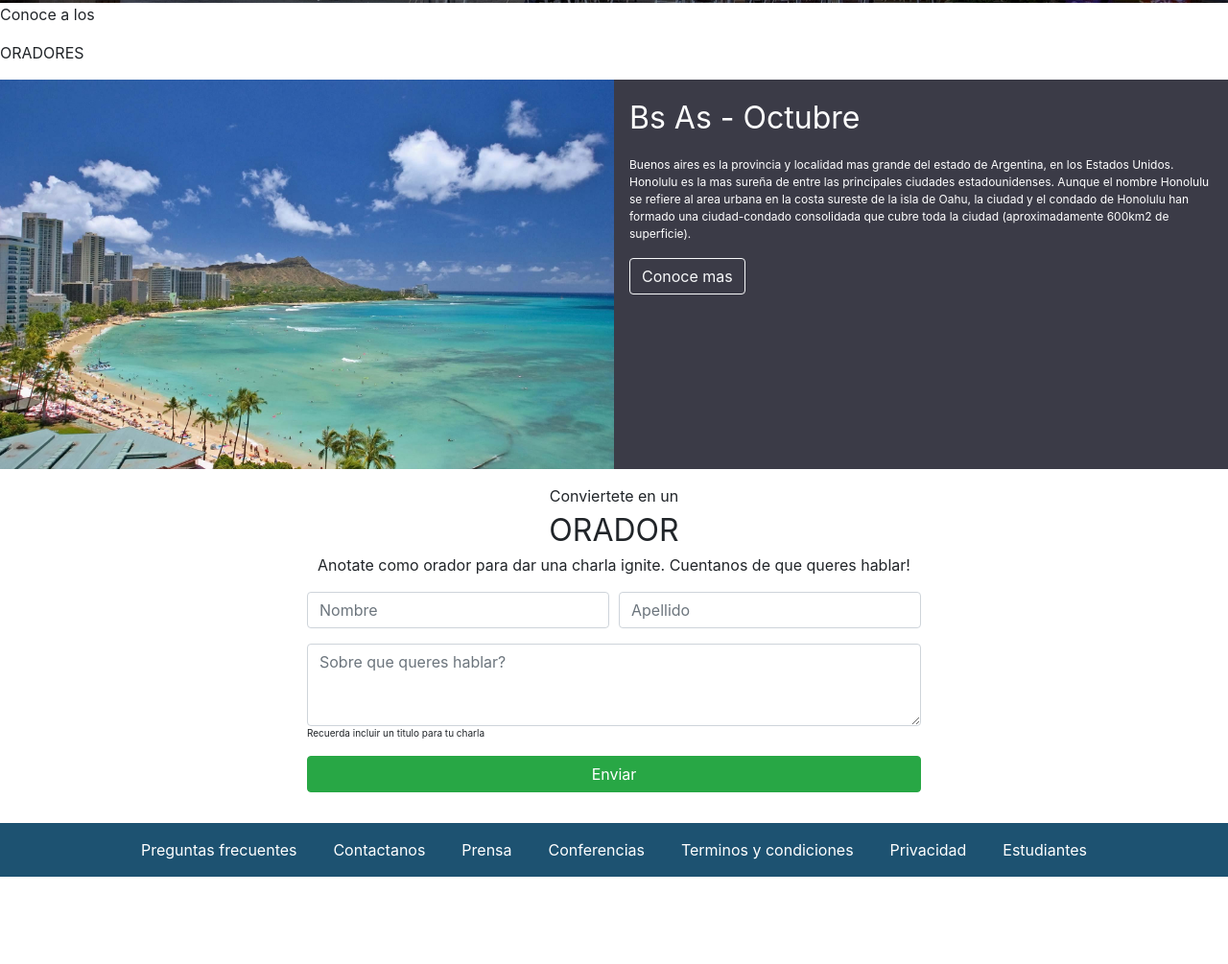
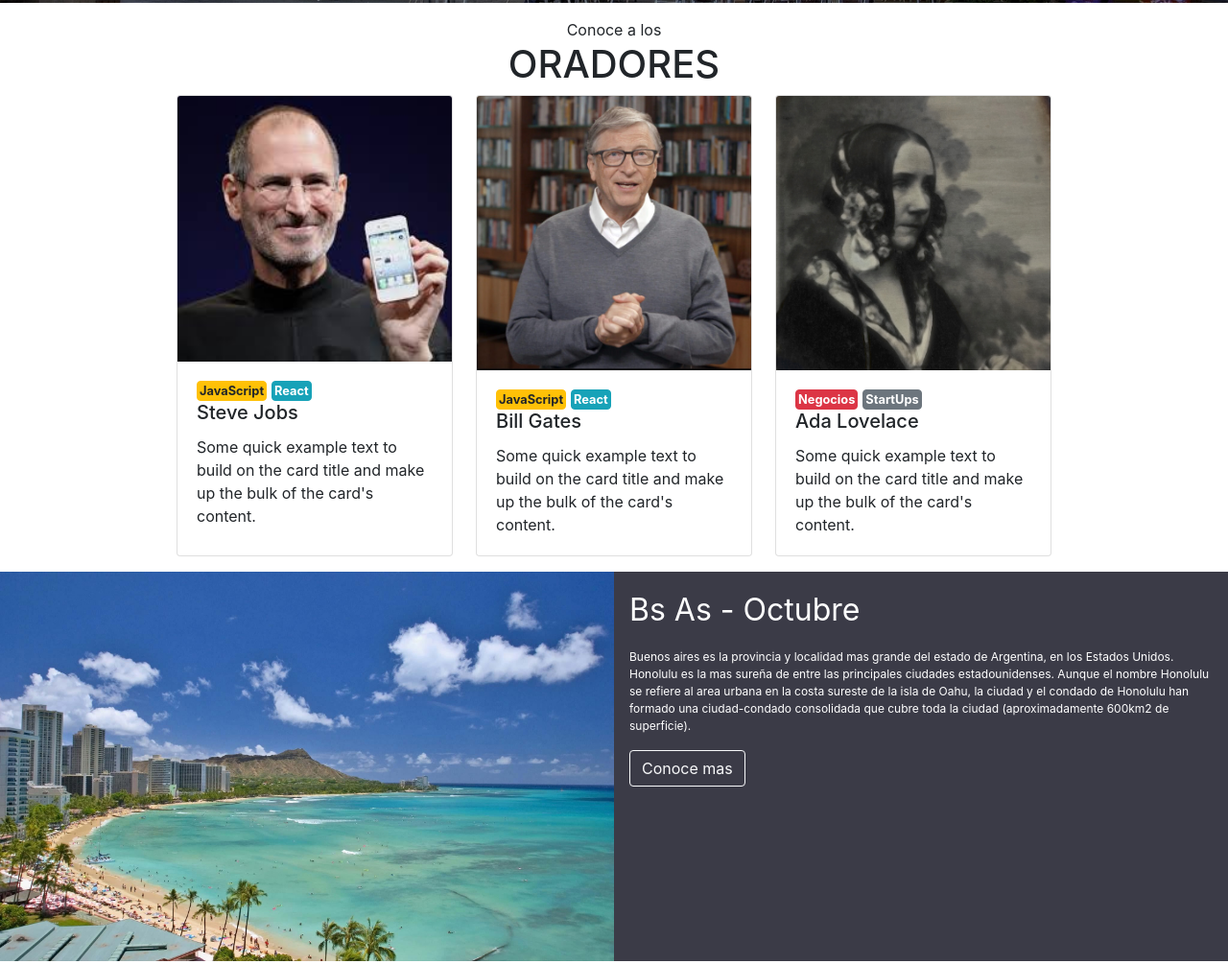
Before and after one commit to adrianquispe/tp-cac-2c2023-front, a plain HTML site: page index.html in a window 1280 px wide. Shown: the part 791-1796 px from the top of the page at 96% size. Before the commit the page ends 1705 px from the top, so only its background shows below. Drawn offline with nearby package versions, Linux system fonts and the light colour scheme.

Commit message:
faltaba los oradores, agregados

```diff
--- a/css/styles.css
+++ b/css/styles.css
@@ -11,8 +11,19 @@ header{
     display: flex;
     flex-direction: row;
     justify-content: space-between;
+    align-items: center;
     padding: 1% 5%;
     color: white;
+}
+
+.link{
+    color: white;
+    height: 1.5rem;
+}
+
+a:hover{
+    text-decoration-line: none;
+    color: grey;
 }
 
 .nav_top{
@@ -57,6 +68,23 @@ footer{
     padding-left: 5%;
     padding-right: 5%;
     text-align: right;
+}
+
+#section2{
+    display: flex;
+    flex-direction: column;
+    justify-content: center;
+    text-align: center;
+    margin-top: 1rem;
+    margin-bottom: 1rem;
+}
+
+.oradores{
+    display: flex;
+    flex-direction: row;
+    align-content: center;
+    justify-content: center;
+    gap: 1.5rem;
 }
 
 #section3{
@@ -107,6 +135,7 @@ footer{
 
 .logobox{
     display: flex;
+    align-items: center;
 }
 
 #carrusel{
@@ -119,3 +148,19 @@ footer{
 .carrusel_img{
     opacity: 50%;
 }
+
+.card-title, .card-text{
+    text-align: left;
+}
+
+.oradores-tags{
+    display: flex;
+    text-align: left;
+    gap: 5px;
+}
+
+.oradores-tags>button{
+    font-size: 0.8rem;
+    font-weight: bold;
+    padding: 0px 2px 0px 2px;
+}
--- a/index.html
+++ b/index.html
@@ -20,11 +20,11 @@
             <h5>Conf Bs As</h5>
         </div>
         <div class="nav_top">
-            <div>La conferencia</div>
-            <div>Los oradores</div>
-            <div>El lugar y fecha</div>
-            <div>Conviertete en orador</div>
-            <div style="color: #29a745;">Comprar tickets</div>
+            <a class="link" href="#">La conferencia</a>
+            <a class="link" href="#">Los oradores</a>
+            <a class="link" href="#">El lugar y fecha</a>
+            <a class="link" href="#">Conviertete en orador</a>
+            <a class="link" href="#" style="color: #29a745;">Comprar tickets</a>
         </div>
     </header>
     <section>
@@ -46,17 +46,49 @@
             <div class="section1_box">
                 <h1>Conf Bs As</h1>
                 <p>Bs As llega por primera ves a Argentina. Un evento para compartir con nuestra comunidad el conocimento y experiencia de los expertos que estan creando el futuro de internet. Ven a conocer a los miembros del evento, a otros estudiantes de Codo a Codo y los oradores de primer nivel que tenemos para ti. Te esperamos!</p>
-                <button type="button" class="btn btn-outline-success">Quiero ser orador</button>
-                <button type="button" class="btn btn-success">Comprar tickets</button>
+                <a href="#" type="button" class="btn btn-outline-success">Quiero ser orador</a>
+                <a href="#" type="button" class="btn btn-success">Comprar tickets</a>
             </div>
         </div>
         <div id="section2">
             <div>
-                <p>Conoce a los</p>
-                <p>ORADORES</p>
+                <div>Conoce a los</div>
+                <h1>ORADORES</h1>
             </div>
-            <div>
-
+            <div class="oradores">
+                <div class="card" style="width: 18rem;">
+                    <img class="card-img-top" src="img/steve.jpg" alt="Steve Jobs">
+                    <div class="card-body">
+                        <div class="oradores-tags">
+                            <button type="button" class="btn btn-warning">JavaScript</button>
+                            <button type="button" class="btn btn-info">React</button>
+                        </div>
+                        <h5 class="card-title">Steve Jobs</h5>
+                        <p class="card-text">Some quick example text to build on the card title and make up the bulk of the card's content.</p>
+                    </div>
+                </div>
+                <div class="card" style="width: 18rem;">
+                    <img class="card-img-top" src="img/bill.jpg" alt="Bill Gates">
+                    <div class="card-body">
+                        <div class="oradores-tags">
+                            <button type="button" class="btn btn-warning">JavaScript</button>
+                            <button type="button" class="btn btn-info">React</button>
+                        </div>
+                        <h5 class="card-title">Bill Gates</h5>
+                        <p class="card-text">Some quick example text to build on the card title and make up the bulk of the card's content.</p>
+                    </div>
+                </div>
+                <div class="card" style="width: 18rem;">
+                    <img class="card-img-top" src="img/ada.jpeg" alt="Ada Lovelace">
+                    <div class="card-body">
+                        <div class="oradores-tags">
+                            <button type="button" class="btn btn-danger">Negocios</button>
+                            <button type="button" class="btn btn-secondary">StartUps</button>
+                        </div>
+                        <h5 class="card-title">Ada Lovelace</h5>
+                        <p class="card-text">Some quick example text to build on the card title and make up the bulk of the card's content.</p>
+                    </div>
+                </div>
             </div>
         </div>
         <div id="section3">
@@ -66,7 +98,7 @@
             <div class="sect3_text">
                 <p style="font-size: 2rem;">Bs As - Octubre</p>
                 <p>Buenos aires es la provincia y localidad mas grande del estado de Argentina, en los Estados Unidos. Honolulu es la mas sureña de entre las principales ciudades estadounidenses. Aunque el nombre Honolulu se refiere al area urbana en la costa sureste de la isla de Oahu, la ciudad y el condado de Honolulu han formado una ciudad-condado consolidada que cubre toda la ciudad (aproximadamente 600km2 de superficie).</p>
-                <button type="button" class="btn btn-outline-light">Conoce mas</button>
+                <a href="#" type="button" class="btn btn-outline-light">Conoce mas</a>
             </div>
         </div>
         <div id="section4">
@@ -89,20 +121,20 @@
                         <textarea class="form-control" placeholder="Sobre que queres hablar?" rows="3"></textarea>
                     </div>
                     <p style="font-size: 10px;">Recuerda incluir un titulo para tu charla</p>
-                    <button style="width: 100%;" type="button" class="btn btn-success">Enviar</button>
+                    <input style="width: 100%;" class="btn btn-success" type="submit" value="Enviar">
                 </form>
             </div>
         </div>
     </section>
     <footer>
         <div class="nav_pie">
-            <div>Preguntas frecuentes</div>
-            <div>Contactanos</div>
-            <div>Prensa</div>
-            <div>Conferencias</div>
-            <div>Terminos y condiciones</div>
-            <div>Privacidad</div>
-            <div>Estudiantes</div>
+            <a class="link" href="#">Preguntas frecuentes</a>
+            <a class="link" href="#">Contactanos</a>
+            <a class="link" href="#">Prensa</a>
+            <a class="link" href="#">Conferencias</a>
+            <a class="link" href="#">Terminos y condiciones</a>
+            <a class="link" href="#">Privacidad</a>
+            <a class="link" href="#">Estudiantes</a>
         </div>
     </footer>
 </body>
```
